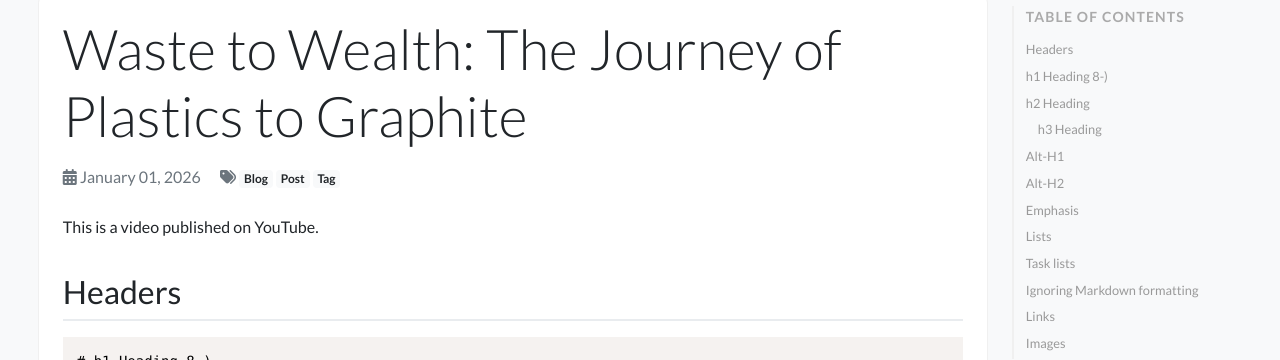
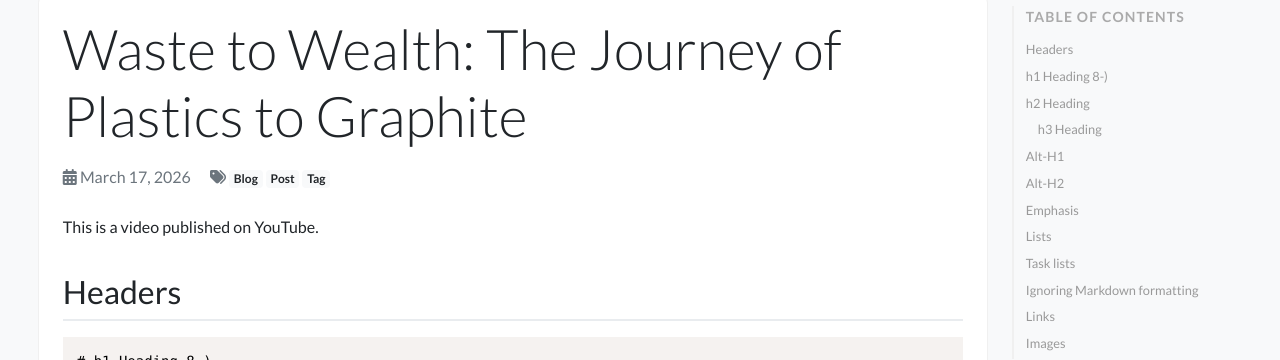
Before and after one commit to ShakshiSekar/ShakshiSekar.github.io, a Jekyll site: the page built from _posts/2024-01-01-blog-post-1.md, in a window 1280 px wide and 900 px high. Shown: the part 90-450 px from the top of the window. Built offline with Jekyll 4.4.1, drawn with Linux system fonts in a browser that asks for light colours; nearby versions of some CDN libraries; a style sheet for code colours, icons or effects is not loaded.

Commit message:
2024-01-01-blog-post-1.md

```diff
--- a/_posts/2024-01-01-blog-post-1.md
+++ b/_posts/2024-01-01-blog-post-1.md
@@ -1,7 +1,7 @@
 ---
 layout: blog_post
 title: 'Waste to Wealth: The Journey of Plastics to Graphite'
-date: 2026-01-01
+date: 2026-03-17
 tags:
   - Blog
   - Post
```
